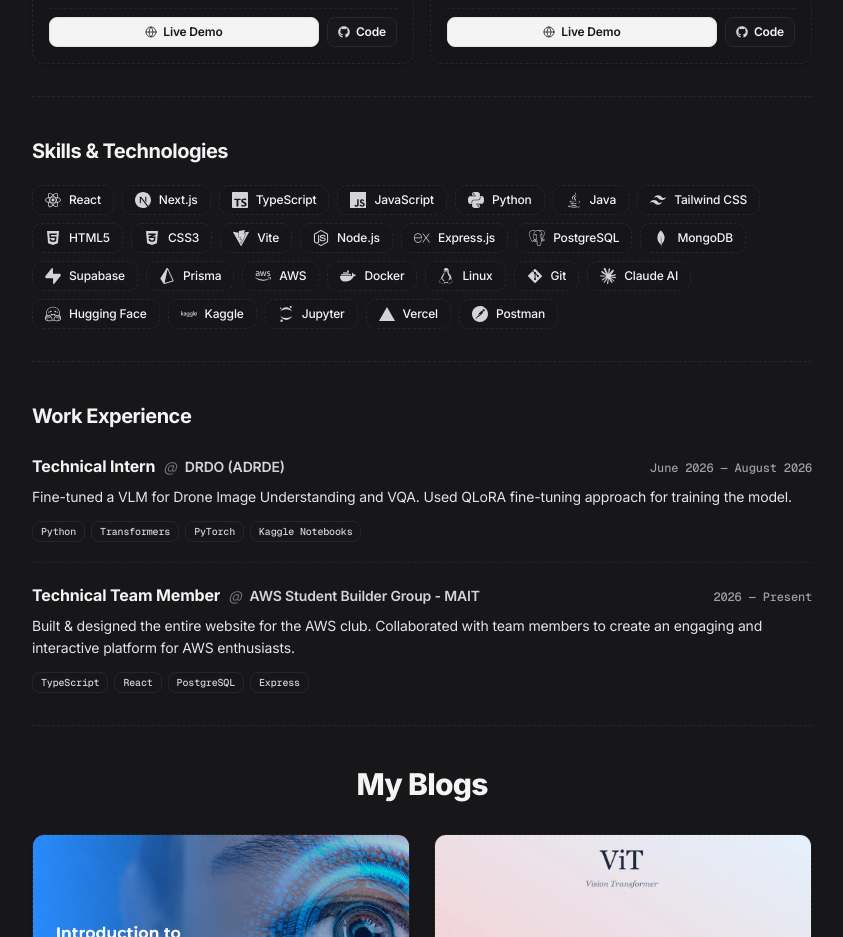
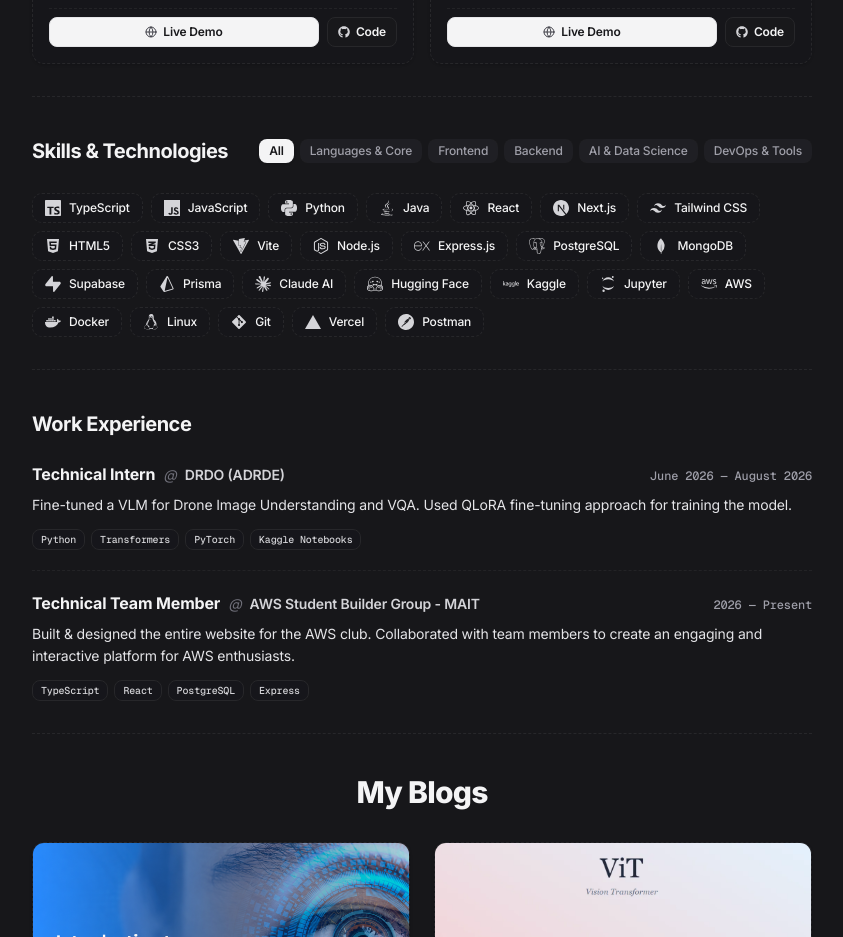
Before and after one commit to arpitneewaliya/arpitneewaliya-portfolio, a Next.js app: page / in a window 1280 px wide. Shown: the part 1720-2657 px from the top of the page, without its empty margins (218-1061 px from the left). Built offline with nearby package versions, Linux system fonts and the light colour scheme.

Commit message:
Categorize the skills section into sub-sections

```diff
--- a/src/components/sections/SkillsGrid.tsx
+++ b/src/components/sections/SkillsGrid.tsx
@@ -82,16 +82,63 @@
 
 export function SkillsGrid() {
   const [hoveredSkill, setHoveredSkill] = useState<string | null>(null);
+  const [activeTab, setActiveTab] = useState<string>("All");
+
+  const categories = [
+    "All",
+    "Languages & Core",
+    "Frontend",
+    "Backend",
+    "AI & Data Science",
+    "DevOps & Tools",
+  ] as const;
+
+  const filteredSkills =
+    activeTab === "All"
+      ? PORTFOLIO_DATA.skills
+      : PORTFOLIO_DATA.skills.filter((skill) => skill.category === activeTab);
 
   return (
     <section id="skills" className="py-8 border-b border-dashed border-zinc-300 dark:border-zinc-800 scroll-mt-24">
-      <div className="flex flex-col gap-4">
-        <h2 className="text-xl font-bold tracking-tight text-zinc-900 dark:text-zinc-100">
-          Skills & Technologies
-        </h2>
+      <div className="flex flex-col gap-6">
 
-        <div className="flex flex-wrap gap-2 pt-1">
-          {PORTFOLIO_DATA.skills.map((skill, idx) => {
+        {/* Header & Category Filter Tabs */}
+        <div className="flex flex-col sm:flex-row sm:items-center justify-between gap-4">
+          <h2 className="text-xl font-bold tracking-tight text-zinc-900 dark:text-zinc-100">
+            Skills & Technologies
+          </h2>
+
+          {/* Category Filter Pills */}
+          <div className="flex flex-wrap items-center gap-1.5">
+            {categories.map((cat) => {
+              const isActive = activeTab === cat;
+              return (
+                <button
+                  key={cat}
+                  onClick={() => setActiveTab(cat)}
+                  type="button"
+                  className={`px-2.5 py-1 rounded-md text-xs font-medium transition-all cursor-pointer ${
+                    isActive
+                      ? "bg-zinc-900 text-white dark:bg-zinc-100 dark:text-zinc-900 shadow-sm font-semibold"
+                      : "bg-zinc-200/60 dark:bg-zinc-800/60 text-zinc-600 dark:text-zinc-400 hover:text-zinc-900 dark:hover:text-zinc-200 hover:bg-zinc-300/60 dark:hover:bg-zinc-700/60"
+                  }`}
+                >
+                  {cat}
+                </button>
+              );
+            })}
+          </div>
+        </div>
+
+        {/* Skill Pills Grid */}
+        <motion.div
+          key={activeTab}
+          initial={{ opacity: 0, y: 8 }}
+          animate={{ opacity: 1, y: 0 }}
+          transition={{ duration: 0.25 }}
+          className="flex flex-wrap gap-2 pt-1"
+        >
+          {filteredSkills.map((skill, idx) => {
             const IconComponent = iconMap[skill.icon] || SiReact;
             const brandColor = brandColors[skill.icon];
             const isHovered = hoveredSkill === skill.name;
@@ -102,7 +149,7 @@
                 initial={{ opacity: 0, scale: 0.95 }}
                 whileInView={{ opacity: 1, scale: 1 }}
                 viewport={{ once: true }}
-                transition={{ duration: 0.3, delay: idx * 0.03 }}
+                transition={{ duration: 0.2, delay: idx * 0.02 }}
                 onMouseEnter={() => setHoveredSkill(skill.name)}
                 onMouseLeave={() => setHoveredSkill(null)}
                 className="rounded-lg border border-dashed border-zinc-300 dark:border-zinc-800 bg-zinc-200/80 dark:bg-zinc-900/60 hover:bg-zinc-300 dark:hover:bg-zinc-800 transition-all cursor-default flex items-center gap-2 px-3 py-1.5 text-xs text-zinc-900 dark:text-zinc-100 select-none group font-medium"
@@ -121,7 +168,8 @@
               </motion.div>
             );
           })}
-        </div>
+        </motion.div>
+
       </div>
     </section>
   );
--- a/src/data/data.ts
+++ b/src/data/data.ts
@@ -22,8 +22,8 @@
 
 export interface SkillItem {
   name: string;
-  category: "Frontend" | "Backend" | "Languages & Core" | "DevOps & Tools";
-  iconName: string;
+  category: "Languages & Core" | "Frontend" | "Backend" | "AI & Data Science" | "DevOps & Tools";
+  icon: string;
 }
 
 export interface BlogPost {
@@ -59,12 +59,12 @@
     resume: "/resume.pdf"
   },
   skills: [
-    { name: "React", category: "Frontend", icon: "SiReact" },
-    { name: "Next.js", category: "Frontend", icon: "RiNextjsFill" },
     { name: "TypeScript", category: "Languages & Core", icon: "SiTypescript" },
     { name: "JavaScript", category: "Languages & Core", icon: "IoLogoJavascript" },
     { name: "Python", category: "Languages & Core", icon: "SiPython" },
     { name: "Java", category: "Languages & Core", icon: "FaJava" },
+    { name: "React", category: "Frontend", icon: "SiReact" },
+    { name: "Next.js", category: "Frontend", icon: "RiNextjsFill" },
     { name: "Tailwind CSS", category: "Frontend", icon: "SiTailwindcss" },
     { name: "HTML5", category: "Frontend", icon: "FaHtml5" },
     { name: "CSS3", category: "Frontend", icon: "FaCss3Alt" },
@@ -75,17 +75,17 @@
     { name: "MongoDB", category: "Backend", icon: "SiMongodb" },
     { name: "Supabase", category: "Backend", icon: "SiSupabase" },
     { name: "Prisma", category: "Backend", icon: "SiPrisma" },
+    { name: "Claude AI", category: "AI & Data Science", icon: "SiClaude" },
+    { name: "Hugging Face", category: "AI & Data Science", icon: "SiHuggingface" },
+    { name: "Kaggle", category: "AI & Data Science", icon: "SiKaggle" },
+    { name: "Jupyter", category: "AI & Data Science", icon: "SiJupyter" },
     { name: "AWS", category: "DevOps & Tools", icon: "FaAws" },
     { name: "Docker", category: "DevOps & Tools", icon: "FaDocker" },
     { name: "Linux", category: "DevOps & Tools", icon: "FaLinux" },
     { name: "Git", category: "DevOps & Tools", icon: "FaGitAlt" },
-    { name: "Claude AI", category: "DevOps & Tools", icon: "SiClaude" },
-    { name: "Hugging Face", category: "DevOps & Tools", icon: "SiHuggingface" },
-    { name: "Kaggle", category: "DevOps & Tools", icon: "SiKaggle" },
-    { name: "Jupyter", category: "DevOps & Tools", icon: "SiJupyter" },
     { name: "Vercel", category: "DevOps & Tools", icon: "SiVercel" },
     { name: "Postman", category: "DevOps & Tools", icon: "SiPostman" },
-  ],
+  ] as SkillItem[],
   experiences: [
     {
       role: "Technical Intern",
```
